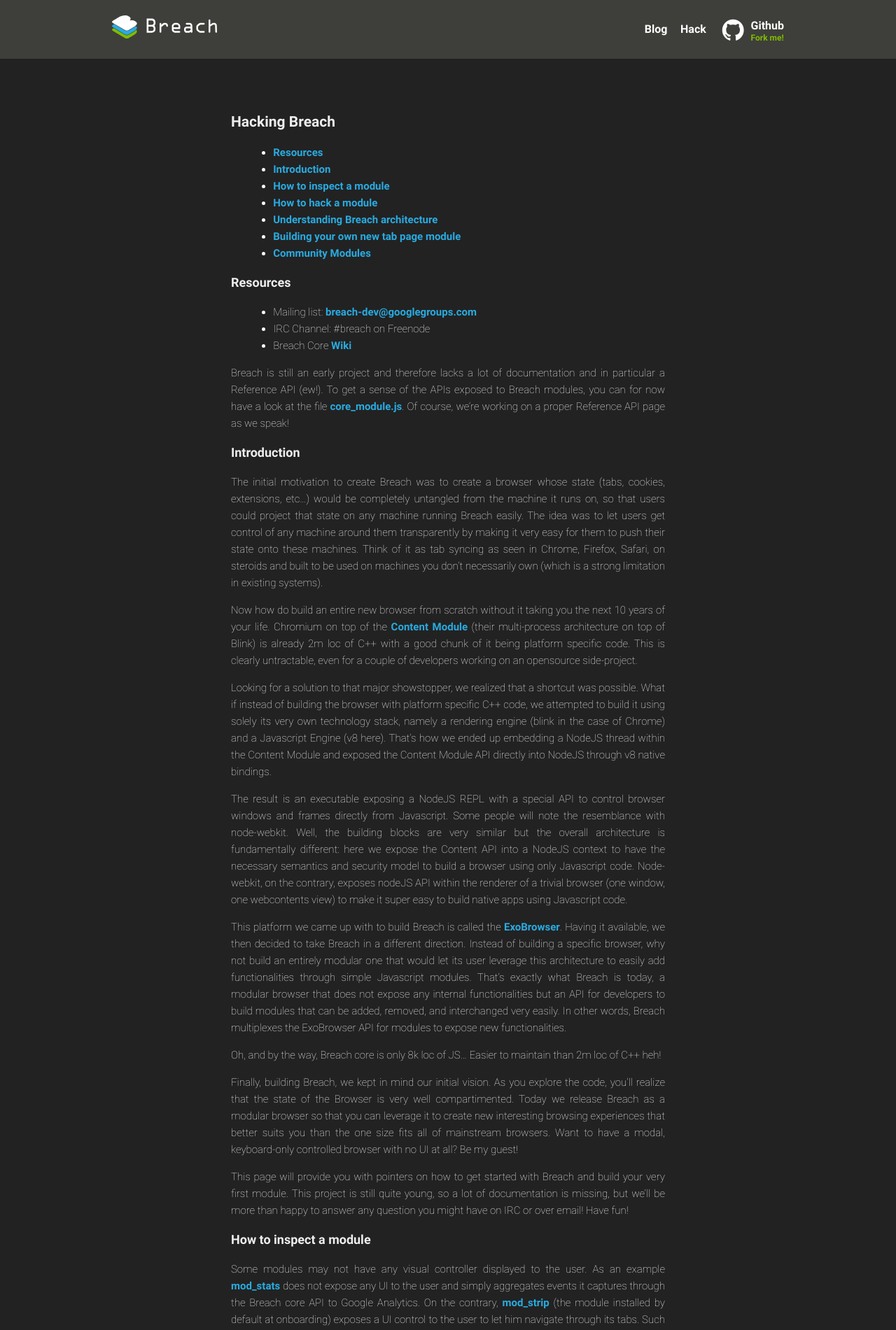
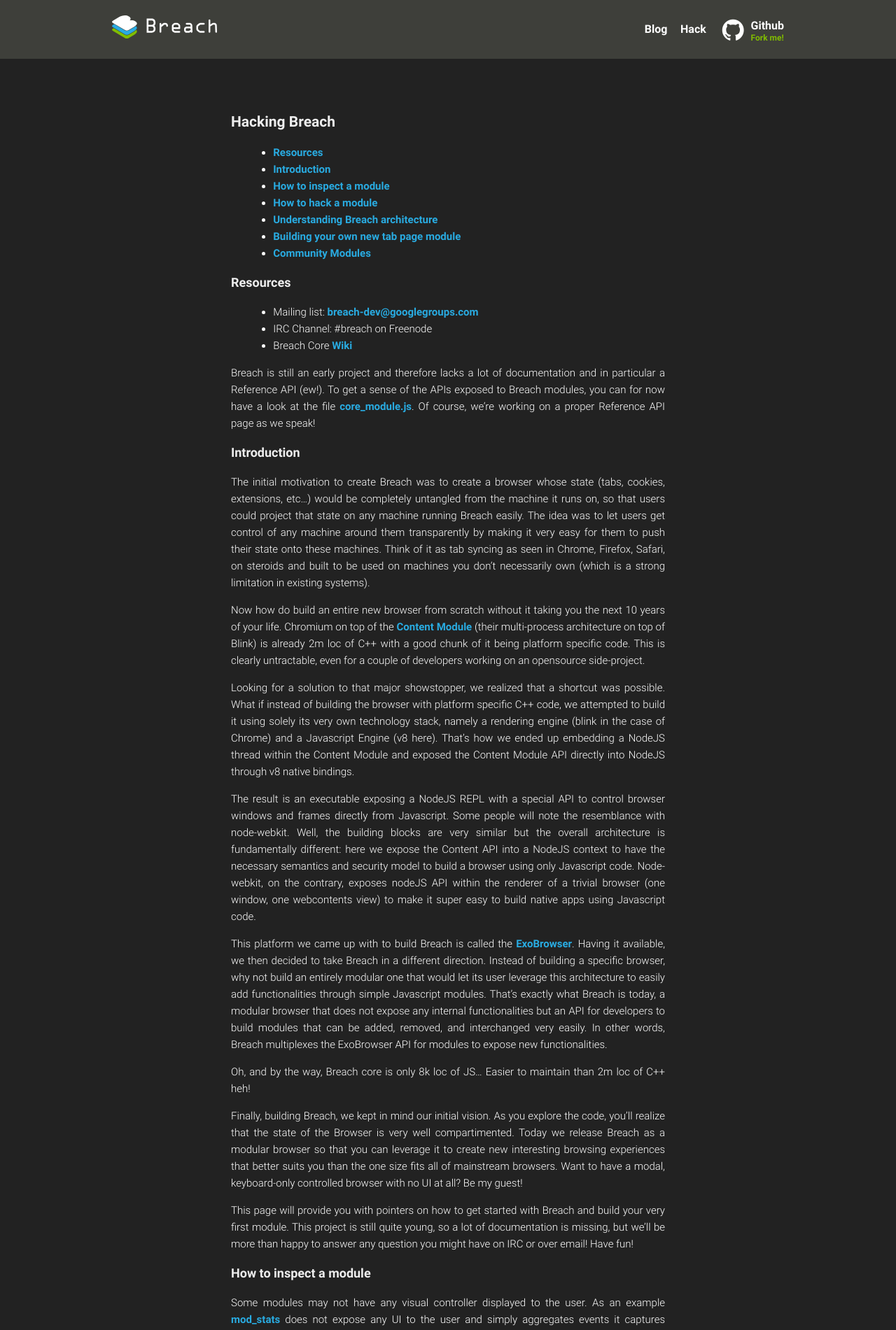
Before and after one commit to spolu/breach_core, a Jekyll site: the page built from hack/index.markdown, in a window 1280 px wide. Shown: the top 1901 px of the page at 70% size. Built offline with Jekyll 4.4.1, drawn with Linux system fonts in a browser that asks for light colours; Markdown is read by kramdown in place of the engine named in the settings.

Commit message:
Updated CSS font-weight

```diff
--- a/css/_blog.post.scss
+++ b/css/_blog.post.scss
@@ -1,7 +1,7 @@
 #post {
 
   color: white;
-  font-weight: 100;
+  font-weight: 300;
 
   a {
     color: #29abe1;
--- a/css/_hack.scss
+++ b/css/_hack.scss
@@ -1,7 +1,7 @@
 #hack {
 
   color: white;
-  font-weight: 100;
+  font-weight: 300;
 
   a {
     color: #29abe1;
--- a/css/style.css
+++ b/css/style.css
@@ -1971,7 +1971,7 @@
 
 #post {
   color: white;
-  font-weight: 100; }
+  font-weight: 300; }
   #post a {
     color: #29abe1;
     font-weight: bold;
@@ -2027,7 +2027,7 @@
 /* Hack */
 #hack {
   color: white;
-  font-weight: 100; }
+  font-weight: 300; }
   #hack a {
     color: #29abe1;
     font-weight: bold;
```
